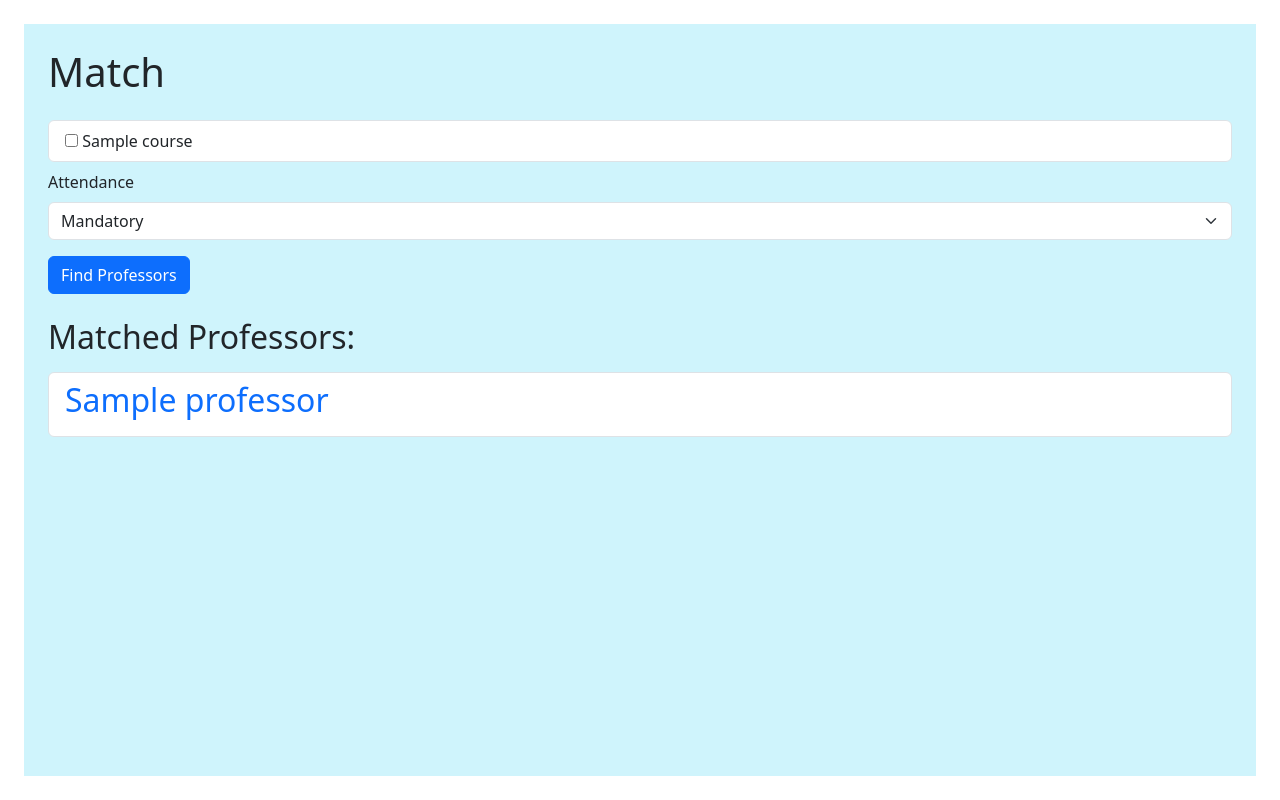
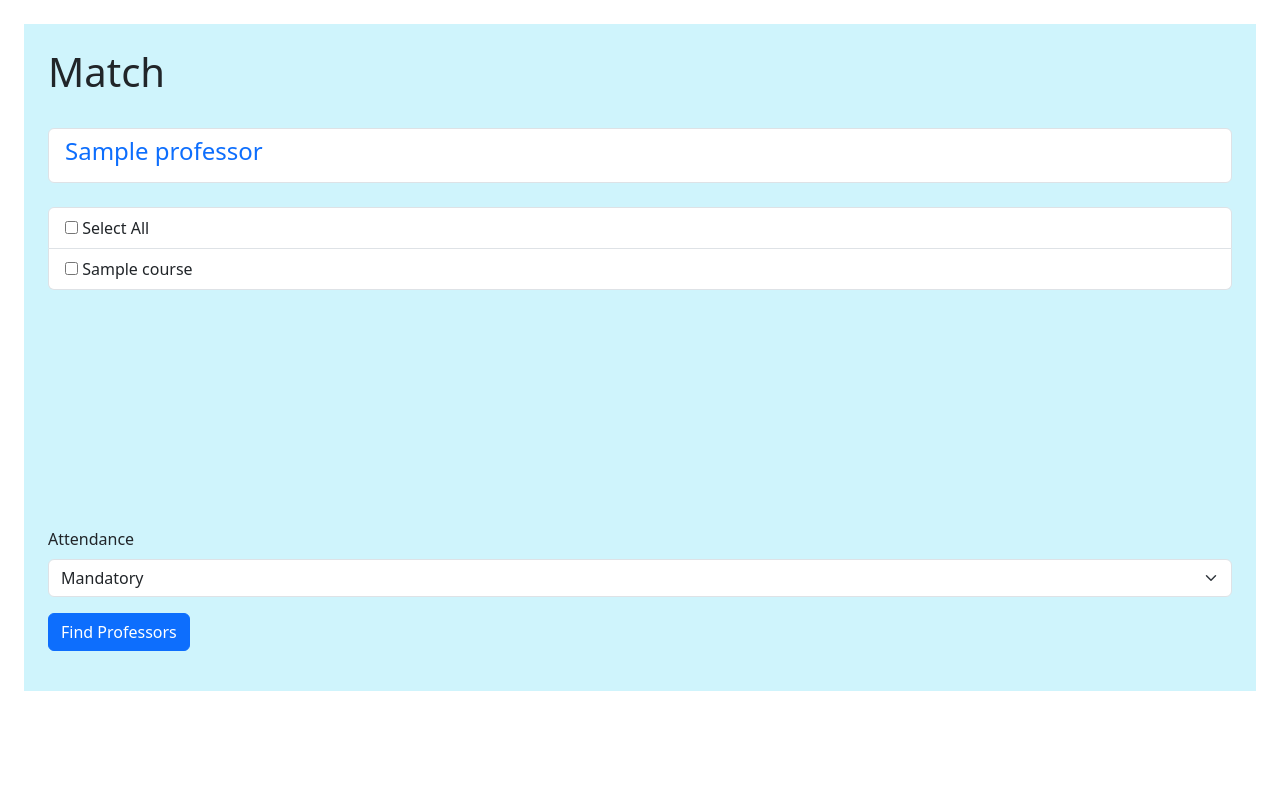
Before and after one commit to koolkusum/DragonHacks2024, a Python web app: template flask/templates/match.html in a window 1280 px wide. Run offline with Jinja, Linux system fonts and the light colour scheme; the template is opened without the code that fills it: most values are stand-ins (such as "Sample title", 1, 10 or a date in 2020).

Commit message:
amend match.html

```diff
--- a/flask/templates/course.html
+++ b/flask/templates/course.html
@@ -1,5 +1,5 @@
 {% extends "base_template.html" %} {% block content %}
-<div class="container-fluid align-items-center rounded-4 vh-100 p-4">
+<div class="container-fluid align-items-center rounded-4 p-4">
   <div class="bg-info-subtle flex flex-wrap h-100 p-4 gap-2">
     <h2 class="display-2 text-center fw-bold bg-body rounded-4 p-4">{{ course.name }}</h2>
     <div class="d-flex align-items-center gap-3">
--- a/flask/templates/match.html
+++ b/flask/templates/match.html
@@ -1,15 +1,37 @@
-{% extends "base_template.html" %}
-{% block content %}
-<div class="container-fluid align-items-center rounded-4 vh-100 p-4">
-  <div class="bg-info-subtle d-flex flex-column h-100 p-4">
-    <h1 class="mb-4">Match</h1>
+{% extends "base_template.html" %} {% block content %}
+<div class="container-fluid align-items-center h-100 rounded-4 p-4">
+  <div class="bg-info-subtle d-flex flex-column h-100 p-4 gap-4">
+    <h1 class="">Match</h1>
+    <ul class="list-group">
+      {% for professor in professors %}
+      <li class="list-group-item">
+        <a
+        href="{{ url_for('professor', prof_id=professor.pid) }}"
+        class="link-underline link-underline-opacity-0"
+        >
+        <h2 class="fs-4">{{ professor.name }}</h2>
+      </a>
+    </li>
+      </li>
+      {% endfor %}
+    </ul>
     <form method="POST" action="{{ url_for('match') }}">
-      <div class="h-25 overflow-auto  ">
+      <div class="overflow-auto" style="height: 25vw">
         <ul class="list-group mb-3">
+          <li class="list-group-item" aria-current="true">
+            <label>
+              <input type="checkbox" id="select-all-checkbox" /> Select All
+            </label>
+          </li>
           {% for course in courses|sort(attribute='name') %}
           <li class="list-group-item" aria-current="true">
             <label>
-                <input type="checkbox" name="courses[]" value="{{ course.cid }}"> {{ course.name }}
+              <input
+                type="checkbox"
+                name="courses[]"
+                value="{{ course.cid }}"
+              />
+              {{ course.name }}
             </label>
           </li>
           {% endfor %}
@@ -22,23 +44,22 @@
           <option value="false">Optional</option>
         </select>
       </div>
-      <button type="submit" class="btn btn-primary mb-3">Find Professors</button>
+      <button type="submit" class="btn btn-primary mb-3">
+        Find Professors
+      </button>
     </form>
-    <h2 class="mb-3">Matched Professors:</h2>
-    <ul class="list-group">
-      {% for professor in professors %}
-      <li class="list-group-item">
-        <a
-        href="{{ url_for('professor', prof_id=professor.pid) }}"
-        class="link-underline link-underline-opacity-0"
-        >
-        <h2>{{ professor.name }}</h2>
-      </a>
-    </li>
-      </li>
-      {% endfor %}
-    </ul>
   </div>
 </div>
-
+<script>
+  document
+    .getElementById("select-all-checkbox")
+    .addEventListener("change", function () {
+      var checkboxes = document.querySelectorAll(
+        'input[type="checkbox"][name="courses[]"]'
+      );
+      checkboxes.forEach(function (checkbox) {
+        checkbox.checked = this.checked;
+      }, this);
+    });
+</script>
 {% endblock %}
```
Also changed, not shown: flask/app.py (+12 -0 lines), flask/review_gen.py (added, +10 -0 lines). Lines whose indentation alone changed are shown as unchanged.
